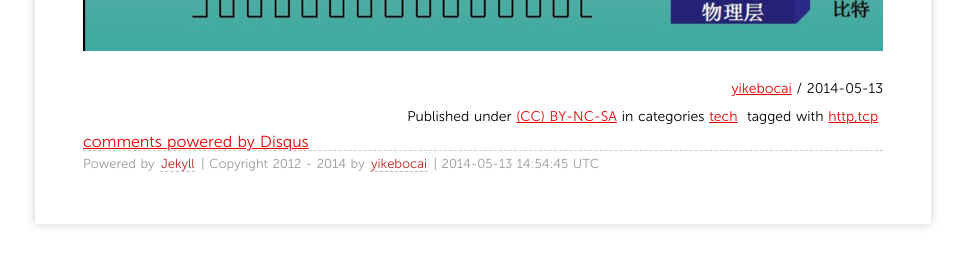
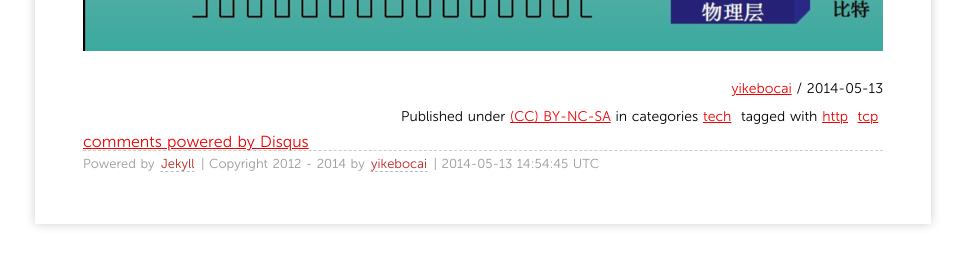
Before and after one commit to yikebocai/yikebocai.github.io, a Jekyll site: the page built from _posts/2014/2014-05-13-http-request-lifecycle-2.md, in a window 1280 px wide and 900 px high, scrolled down 1727 px. Shown: the part 628-894 px from the top of the window, without its empty margins (157-1122 px from the left). Built offline with Jekyll 4.4.1, drawn with Linux system fonts in a browser that asks for light colours; Markdown is read by kramdown in place of the engine named in the settings; comment, search, counter and statistics services are not loaded.

Commit message:
set tags

```diff
--- a/_posts/2014/2014-05-13-http-request-lifecycle-2.md
+++ b/_posts/2014/2014-05-13-http-request-lifecycle-2.md
@@ -2,7 +2,9 @@
 layout: post
 title: 一个http请求背后的故事之二
 categories: tech
-tags: http,tcp
+tags:
+- http
+- tcp
 ---
 
 ### 建立连接
```
Also changed, not shown: _posts/2014/2014-05-12-http-request-lifecycle-1.md (+3 -1 lines).
